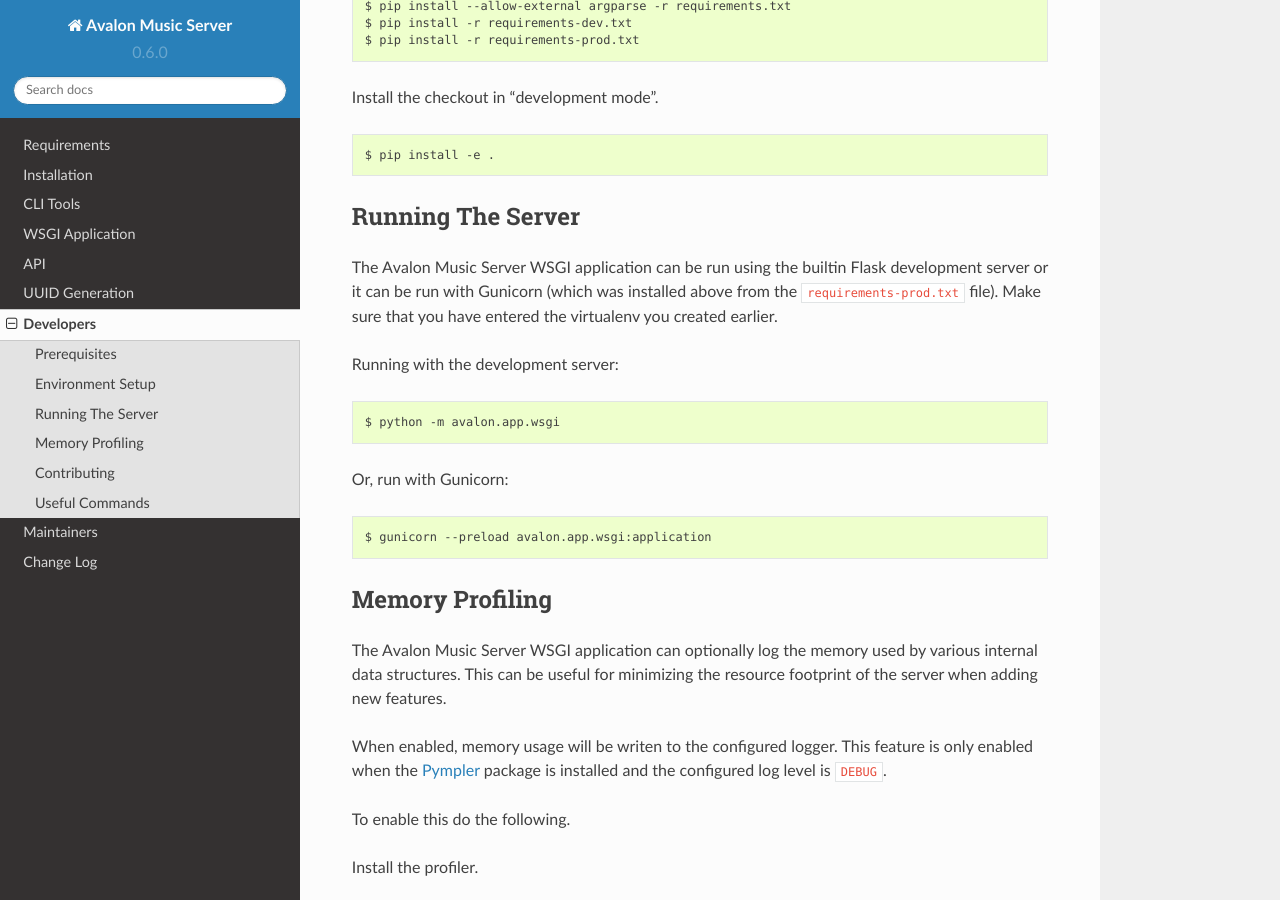
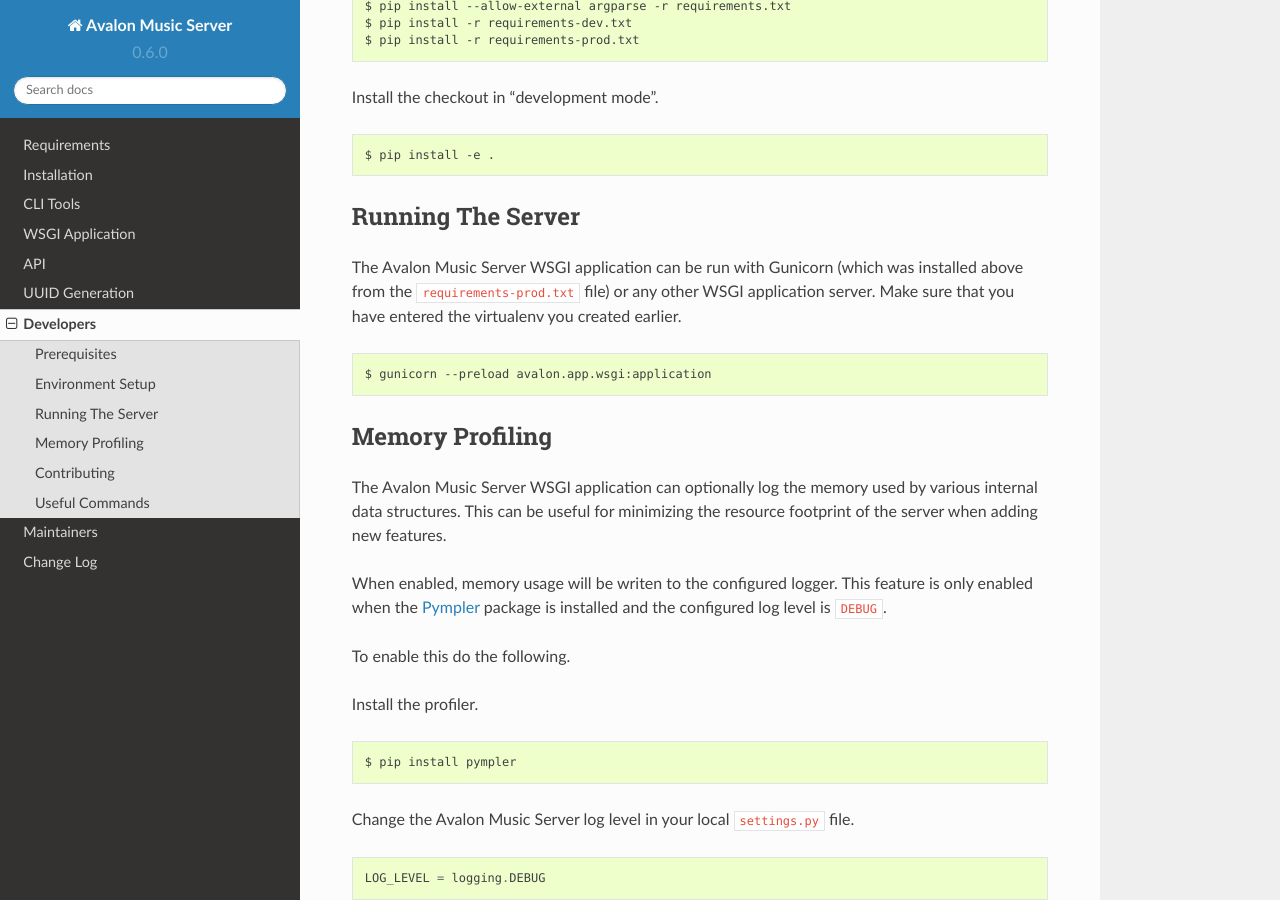
Before and after one commit to 56quarters/avalonms, a Sphinx documentation site: the page built from doc/source/developers.rst, in a window 1280 px wide and 900 px high, scrolled down 1153 px. Built offline with Sphinx 7.4.7 and the Read the Docs theme 2.0.0, drawn with Linux system fonts in a browser that asks for light colours.

Commit message:
Remove usage of flask debug server

```diff
--- a/doc/source/developers.rst
+++ b/doc/source/developers.rst
@@ -66,18 +66,10 @@
 Running The Server
 ~~~~~~~~~~~~~~~~~~
 
-The Avalon Music Server WSGI application can be run using the builtin Flask
-development server or it can be run with Gunicorn (which was installed above
-from the ``requirements-prod.txt`` file). Make sure that you have entered the
-virtualenv you created earlier.
-
-Running with the development server:
-
-.. code-block:: bash
-
-    $ python -m avalon.app.wsgi
-
-Or, run with Gunicorn:
+The Avalon Music Server WSGI application can be run with Gunicorn (which
+was installed above from the ``requirements-prod.txt`` file) or any other
+WSGI application server. Make sure that you have entered the virtualenv
+you created earlier.
 
 .. code-block:: bash
 
```
Also changed, not shown: 1 other file.
